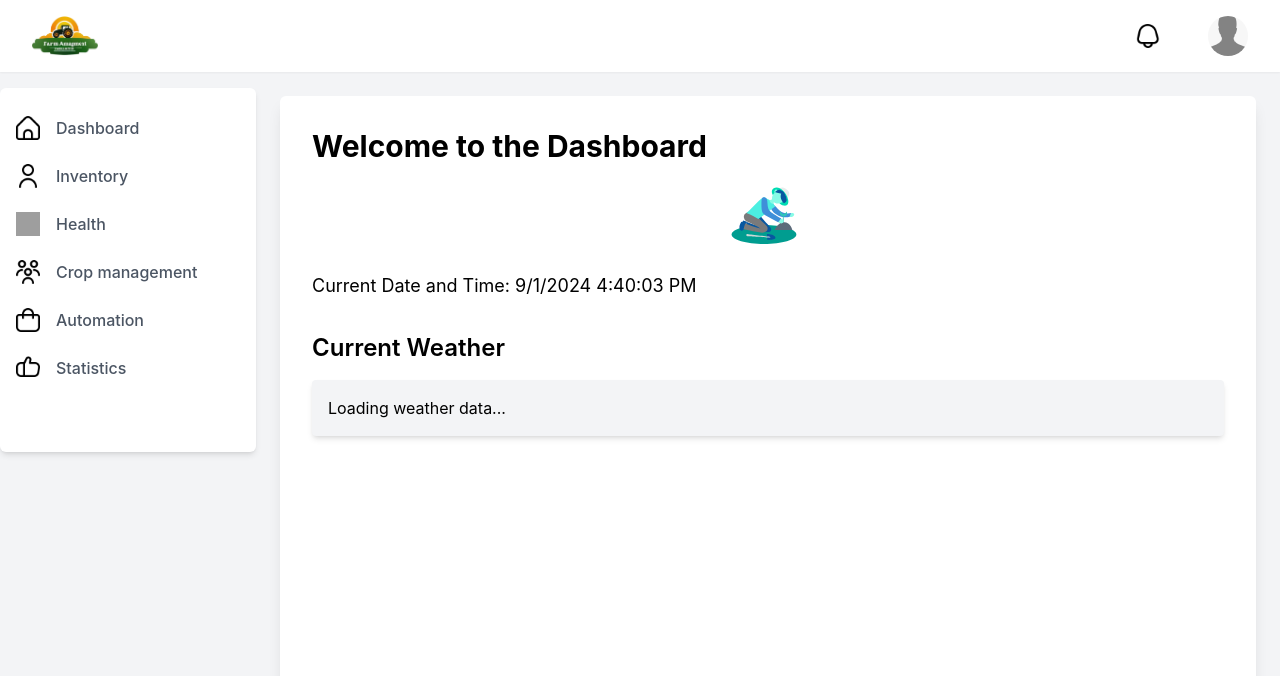
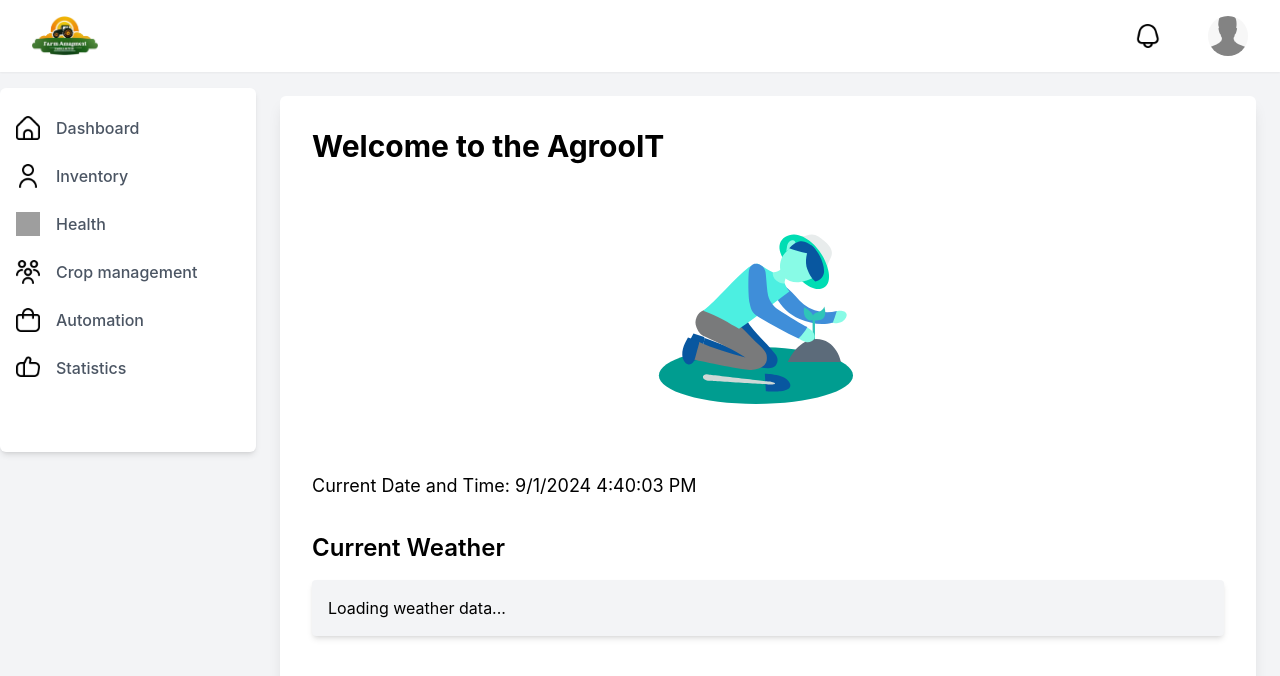
Before and after one commit to EshanAdithaya/theRise-Frontend, a React (Create React App) app: page /dashboard in a window 1280 px wide. Shown: the top 676 px of the page. Built offline with nearby package versions, Linux system fonts and the light colour scheme; no server answers; grey boxes are pictures that could not be loaded.

Commit message:
refactor: Update welcome message in DashboardWelcome component

```diff
--- a/src/components/minipages/dashboard_welcome.js
+++ b/src/components/minipages/dashboard_welcome.js
@@ -70,9 +70,9 @@ const DashboardWelcome = () => {
     <div className="bg-white min-h-screen p-8 rounded-md shadow-lg">
       <div className="container mx-auto">
         <div className="mb-8">
-          <h1 className="text-3xl font-bold">Welcome to the Dashboard</h1>
+          <h1 className="text-3xl font-bold">Welcome to the AgrooIT</h1>
           <div className="animation-container">
-          <Lottie options={defaultOptions} height={100} width={100} />
+          <Lottie options={defaultOptions} height={300} width={300} />
         </div>
           <p className="text-lg mt-2">
             Current Date and Time: {dateTime.toLocaleDateString()}{' '}
```
